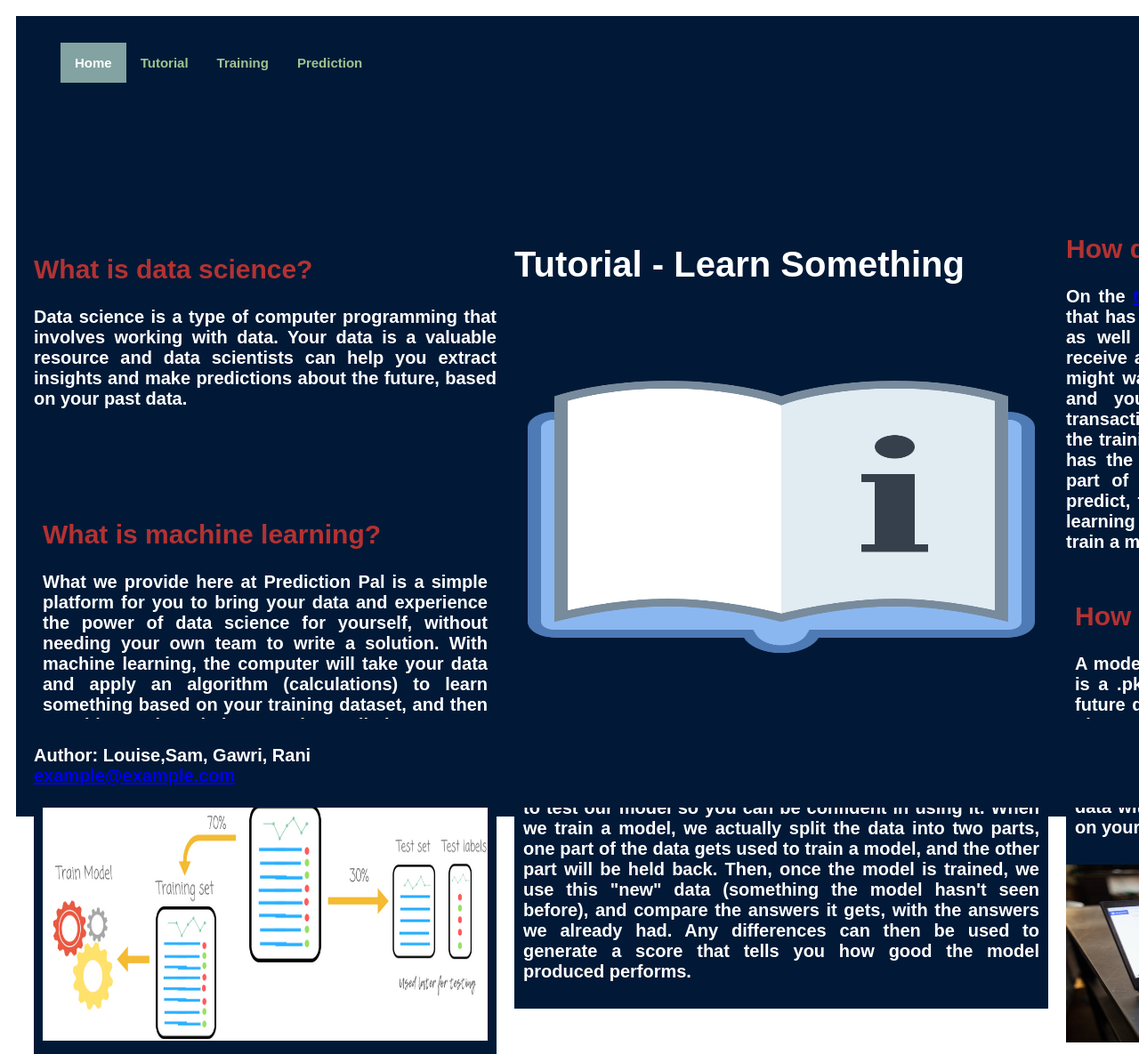
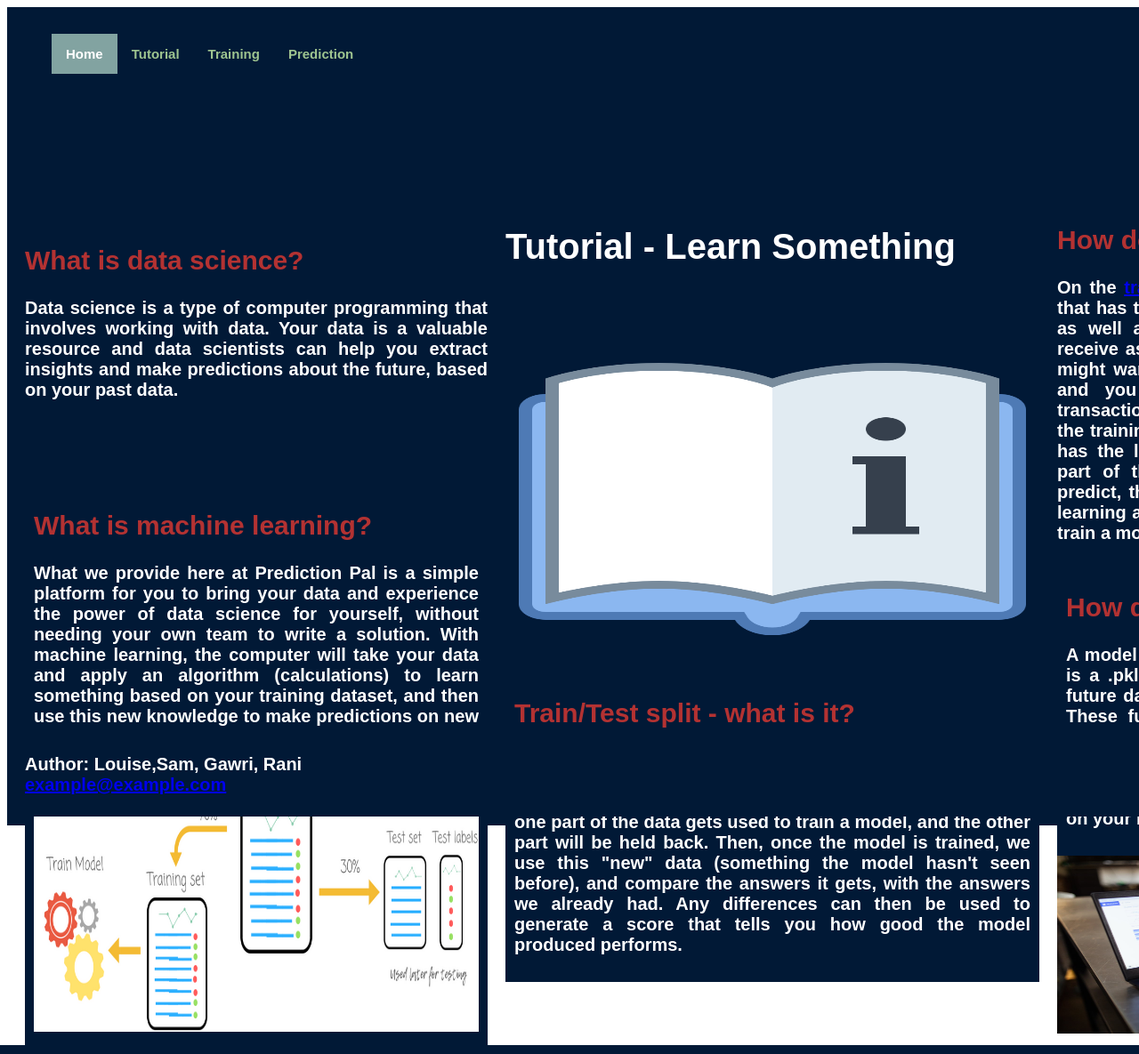
Before and after one commit to Sammac-dev/unihack_2022, a FastAPI app: page /tutorial in a window 1280 px wide; the page is wider, and only the part inside the window is pictured. Shown: that part at 89% size. Run offline with FastAPI, Linux system fonts and the light colour scheme; some libraries are stand-ins or nearby versions.

Commit message:
Update style_tutorial.css

```diff
--- a/static/style_tutorial.css
+++ b/static/style_tutorial.css
@@ -46,8 +46,8 @@ li{
     grid-template-rows: 100px 1fr 1fr 100px;
 
     /* gap:10px;  */
-    padding:10px;
-    box-sizing:border-box;
+    /* padding:10px;
+    box-sizing:border-box; */
 }
 
 
@@ -78,7 +78,7 @@ grid-column-end: 4;
     grid-column-start: 2;
     grid-column-end: 3;
     /* border: 1px solid #fff; */
-    margin-top: 10px;
+
 }
 
 
```
